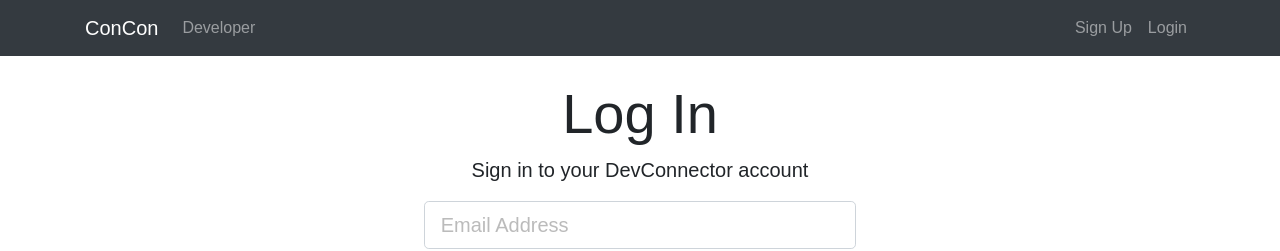
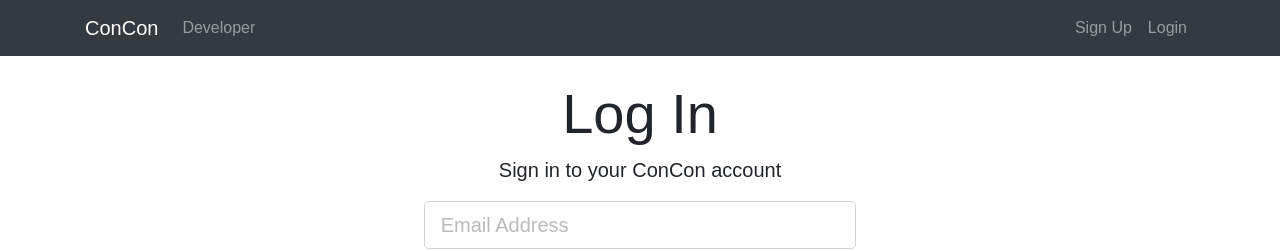
Before and after one commit to jhun0601/concon, a React (Create React App) app in the folder client/: page /login in a window 1280 px wide. Shown: the top 251 px of the page. Built offline with nearby package versions, Linux system fonts and the light colour scheme.

Commit message:
fixed login form

```diff
--- a/client/src/components/auth/Login.js
+++ b/client/src/components/auth/Login.js
@@ -49,9 +49,7 @@ class Login extends Component {
           <div className="row">
             <div className="col-md-5 m-auto">
               <h1 className="display-4 text-center">Log In</h1>
-              <p className="lead text-center">
-                Sign in to your DevConnector account
-              </p>
+              <p className="lead text-center">Sign in to your ConCon account</p>
               <form onSubmit={this.onSubmit}>
                 <div className="form-group">
                   <input
```
